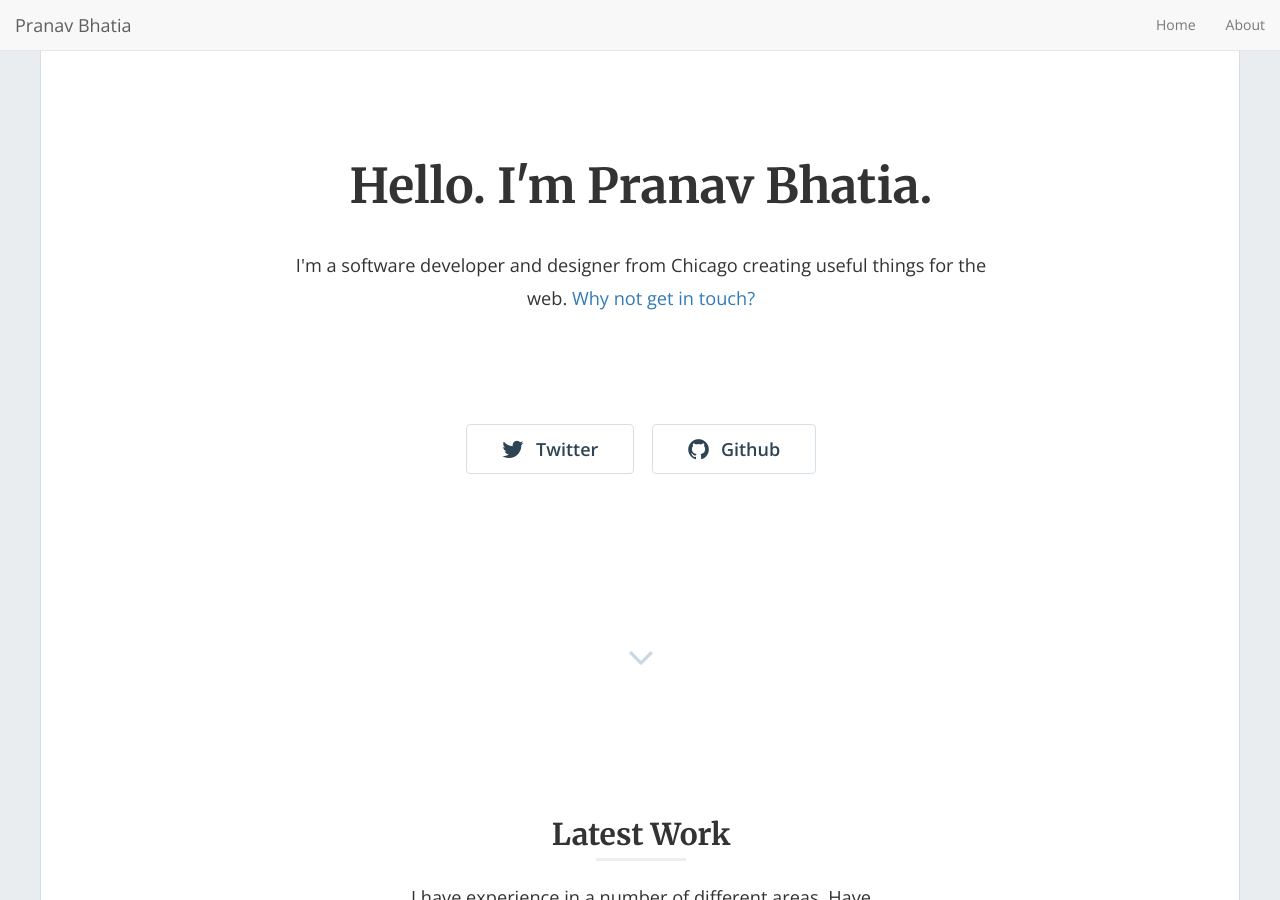
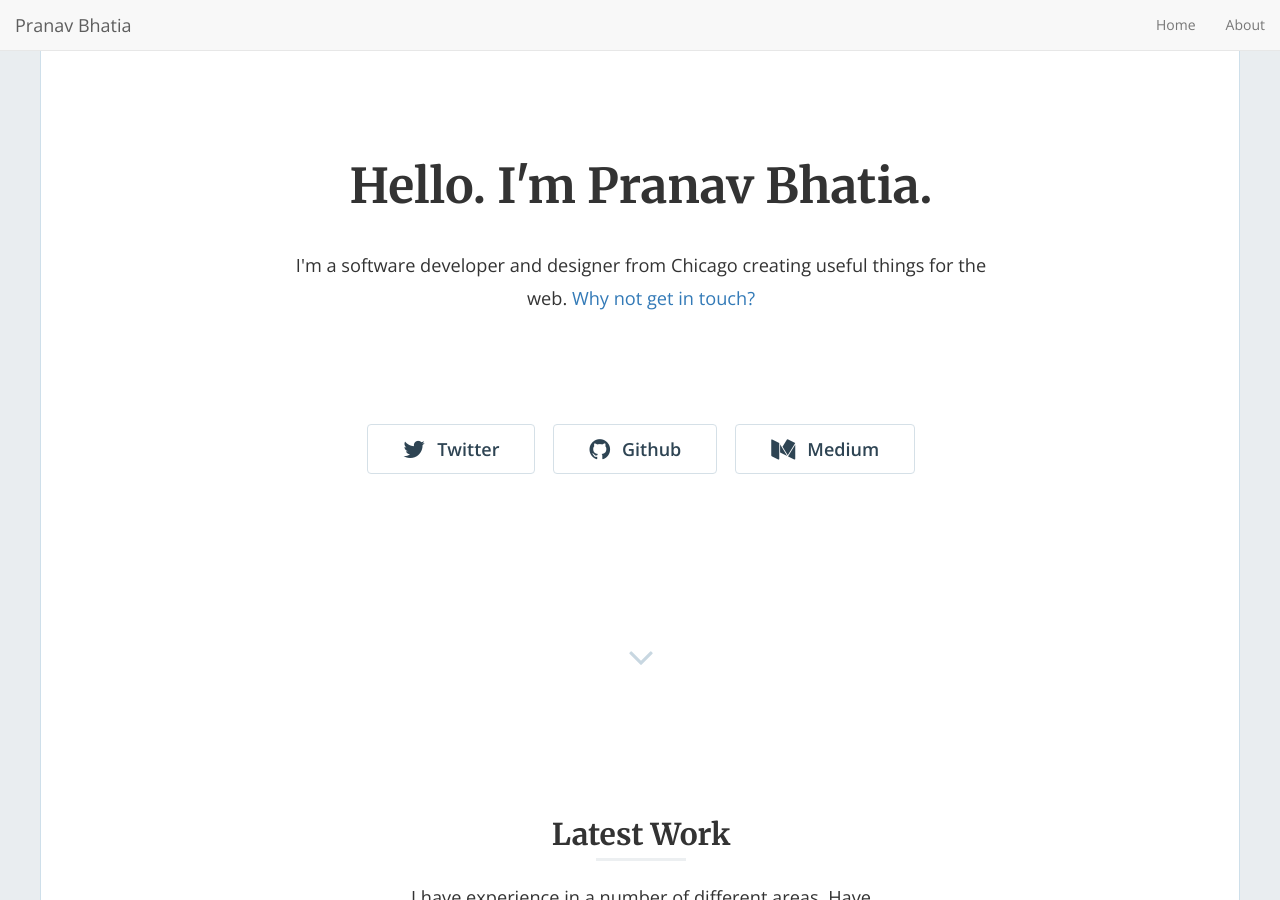
Before and after one commit to prav10194/prav10194.github.io, a Jekyll site: the page built from index.html, in a window 1280 px wide and 900 px high. Built offline with Jekyll 4.4.1, drawn with Linux system fonts in a browser that asks for light colours; nearby versions of some CDN libraries; the list of posts is cut into pages by our own code.

Commit message:
Create home-hero.html

```diff
--- a/_includes/home-hero.html
+++ b/_includes/home-hero.html
@@ -26,7 +26,9 @@
             {% if site.data.global.github != '' %}
               <a href="https://github.com/{{ site.data.global.github }}"><button class="btn btn-default btn-lg"><i class="fa fa-github fa-lg"></i>Github</button></a>
             {% endif %}
-
+            {% if site.data.global.medium != '' %}
+              <a href="https://{{ site.data.global.medium }}"><button class="btn btn-default btn-lg"><i class="fa fa-medium fa-lg"></i>Medium</button></a>
+            {% endif %}
 
           </div>
 
```
